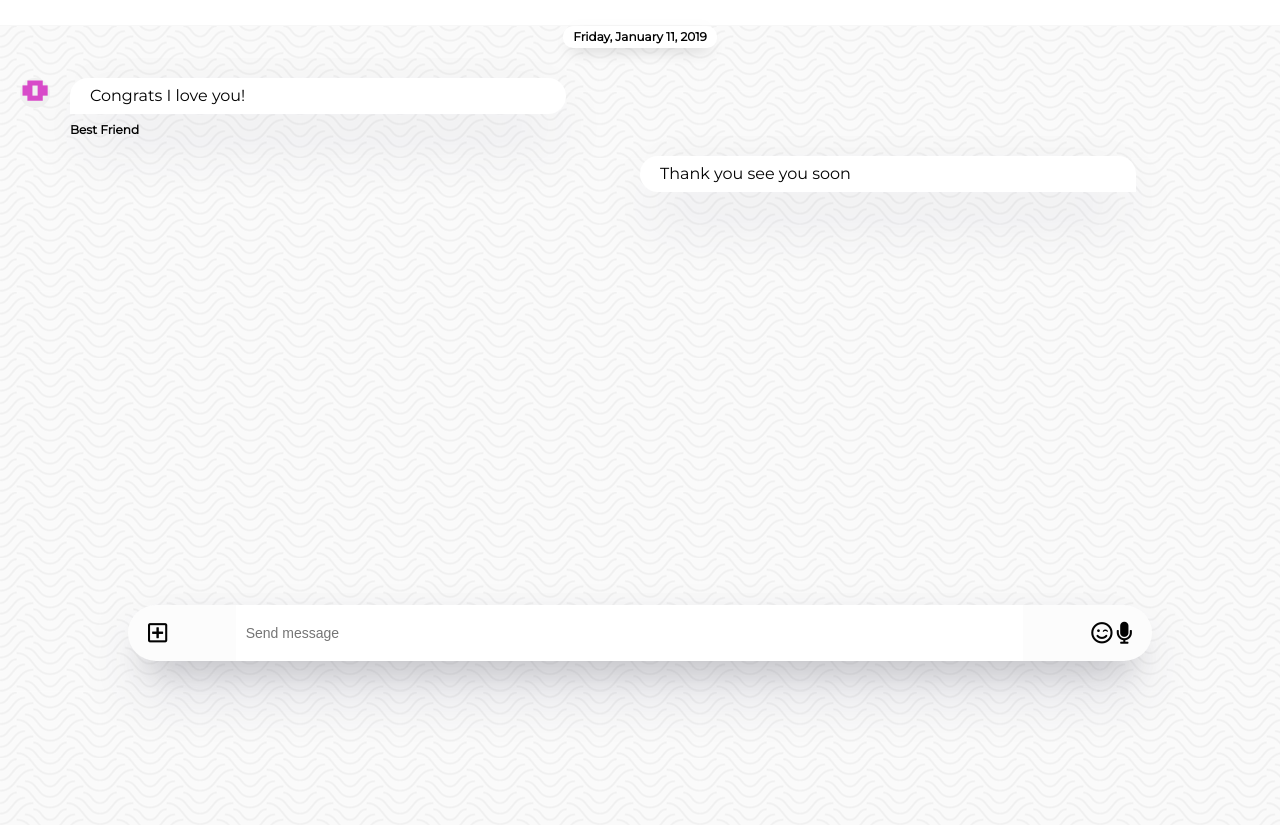
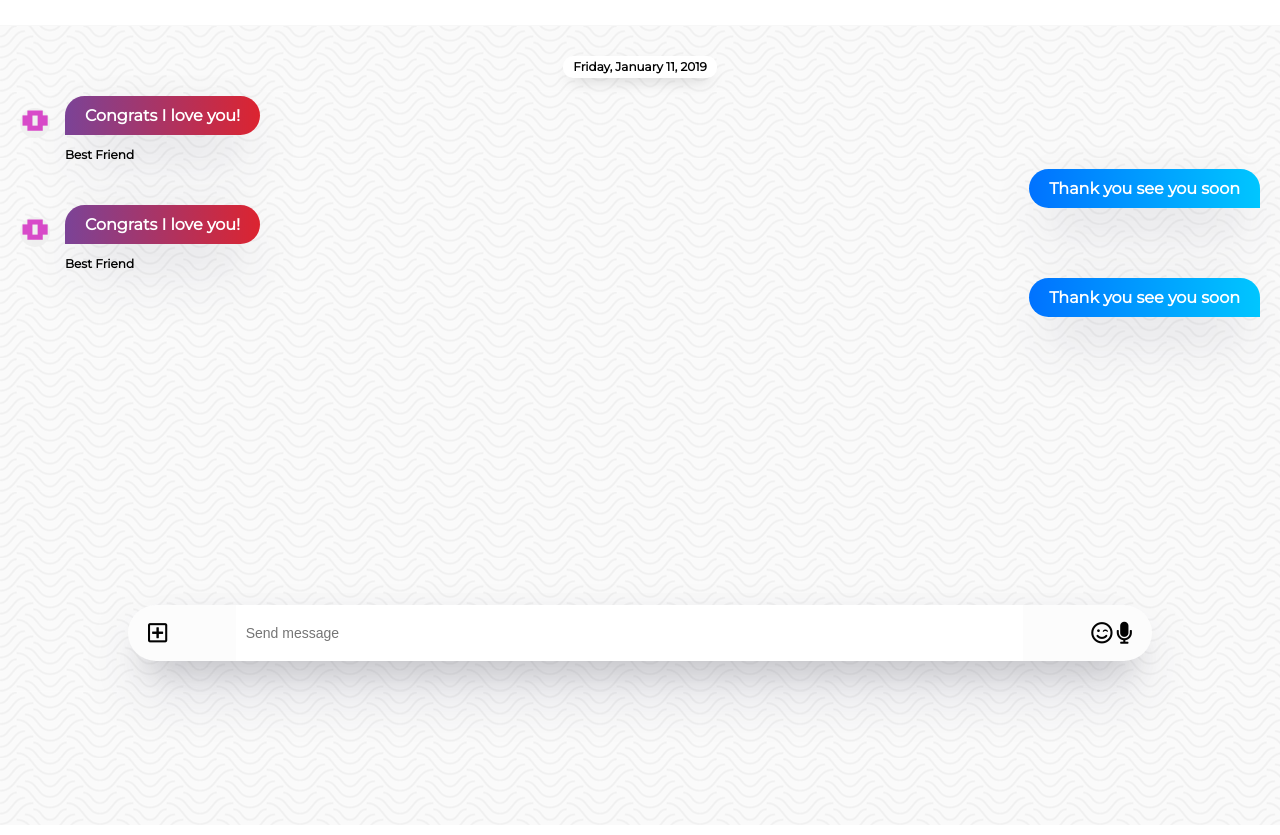
Before and after one commit to jerome-geek/kakao-clone-v2, a plain HTML site: page chat.html in a window 1280 px wide. Shown: the part 89-924 px from the top of the page. Drawn offline with Linux system fonts and the light colour scheme.

Commit message:
Add Gradient to Chat Bubble

```diff
--- a/chat.html
+++ b/chat.html
@@ -54,18 +54,40 @@
             height="200px"
           />
           <div class="message__content">
-            <div class="message__bubble">
+            <span class="message__bubble">
               Congrats I love you!
-            </div>
+            </span>
             <span class="message__author">Best Friend</span>
           </div>
         </li>
         <li class="sent-message message">
           <span class="message__timestamp"></span>
           <div class="message__content">
-            <div class="message__bubble">
+            <span class="message__bubble">
               Thank you see you soon
-            </div>
+            </span>
+          </div>
+        </li>
+        <li class="incoming-message message">
+          <img
+            src="images/avatar.png"
+            class="m-avatar message__avatar"
+            width="200px"
+            height="200px"
+          />
+          <div class="message__content">
+            <span class="message__bubble">
+              Congrats I love you!
+            </span>
+            <span class="message__author">Best Friend</span>
+          </div>
+        </li>
+        <li class="sent-message message">
+          <span class="message__timestamp"></span>
+          <div class="message__content">
+            <span class="message__bubble">
+              Thank you see you soon
+            </span>
           </div>
         </li>
       </ul>
--- a/css/chat.css
+++ b/css/chat.css
@@ -50,11 +50,10 @@
 
 .chat-screen .chat__messages {
   border-top: 1px solid #f7f7f7;
-  padding-top: 30px;
   display: flex;
   flex-direction: column;
   align-items: center;
-  padding: 0px 20px;
+  padding: 30px 20px 0px 20px;
 }
 
 .chat__messages .chat__timestamp {
@@ -72,12 +71,7 @@
 .message {
   display: flex;
   align-items: flex-start;
-  width: 50%;
   margin-bottom: 20px;
-}
-
-.message .message__content {
-  width: 80%;
 }
 
 .incoming-message {
@@ -92,7 +86,7 @@
   width: 30px;
   height: 30px;
   border-radius: 15px;
-  margin-right: 20px;
+  margin-right: 15px;
 }
 
 .message .message__bubble {
@@ -101,10 +95,12 @@
     0 18px 36px -18px rgba(0, 0, 0, 0.3), 0 -12px 36px -8px rgba(0, 0, 0, 0.025);
   padding: 10px 20px;
   border-radius: 30px;
+  color: #fff;
+  font-weight: 600;
 }
 
 .incoming-message .message__author {
-  margin-top: 10px;
+  margin-top: 25px;
   display: block;
   font-size: 12px;
   font-weight: 600;
@@ -112,8 +108,10 @@
 
 .incoming-message .message__bubble {
   border-bottom-left-radius: 0px;
+  background-image: linear-gradient(to right, #7b4397, #dc2430);
 }
 
 .sent-message .message__bubble {
   border-bottom-right-radius: 0px;
+  background-image: linear-gradient(to left, #00c6ff, #0072ff);
 }
```
